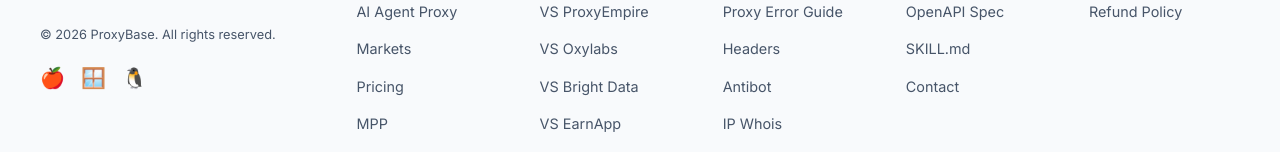
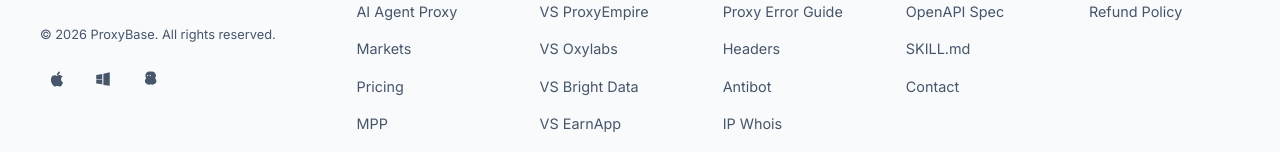
Before and after one commit to proxybasehq/proxybase-landing, a Next.js app: page / in a window 1280 px wide. Shown: the part 7117-7269 px from the top of the page. Built offline with nearby package versions, Linux system fonts and the light colour scheme; no server answers.

Commit message:
fix footer

```diff
--- a/app/components/Footer.js
+++ b/app/components/Footer.js
@@ -1,6 +1,63 @@
+"use client";
+
 import Link from "next/link";
+import { useState, useEffect } from "react";
+
+function MacIcon({ size = 18 }) {
+    return (
+        <svg width={size} height={size} viewBox="0 0 24 24" fill="currentColor" aria-hidden="true">
+            <path d="M18.71 19.5c-.83 1.24-1.71 2.45-3.05 2.47-1.34.03-1.77-.79-3.29-.79-1.53 0-2 .77-3.27.82-1.31.05-2.3-1.32-3.14-2.53C4.25 17 2.94 12.45 4.7 9.39c.87-1.52 2.43-2.48 4.12-2.51 1.28-.02 2.5.87 3.29.87.78 0 2.26-1.07 3.8-.91.65.03 2.47.26 3.64 1.98-.09.06-2.17 1.28-2.15 3.81.03 3.02 2.65 4.03 2.68 4.04-.03.07-.42 1.44-1.38 2.83M13 3.5c.73-.83 1.94-1.46 2.94-1.5.13 1.17-.34 2.35-1.04 3.19-.69.85-1.83 1.51-2.95 1.42-.15-1.15.41-2.35 1.05-3.11z" />
+        </svg>
+    );
+}
+
+function WindowsIcon({ size = 18 }) {
+    return (
+        <svg width={size} height={size} viewBox="0 0 24 24" fill="currentColor" aria-hidden="true">
+            <path d="M3 12V6.5l8-1.1V12H3zm0 .5h8v6.6l-8-1.1V12.5zm9.5-7.6L21 3v9h-8.5V4.9zm0 15.2V12H21v9l-8.5-1.1v-6.8z" />
+        </svg>
+    );
+}
+
+function LinuxIcon({ size = 18 }) {
+    return (
+        <svg width={size} height={size} viewBox="0 0 24 24" fill="currentColor" aria-hidden="true">
+            <path d="M12.37 2.016c-2.584.05-4.87 2.079-5.184 4.67-.184 1.52.28 3.045 1.192 4.257-.96 1.05-1.878 2.29-1.878 3.807 0 2.87 2.454 4.75 5.5 4.75.766 0 1.503-.133 2.193-.374.69.24 1.427.374 2.193.374 3.046 0 5.5-1.88 5.5-4.75 0-1.517-.918-2.757-1.878-3.807.912-1.212 1.376-2.737 1.192-4.257-.314-2.59-2.6-4.62-5.184-4.67h-.456zm-2.12 4.484a.875.875 0 1 1 0 1.75.875.875 0 0 1 0-1.75zm3.5 0a.875.875 0 1 1 0 1.75.875.875 0 0 1 0-1.75z" />
+        </svg>
+    );
+}
+
+const DEFAULT_DOWNLOADS = {
+    macos: "https://github.com/proxybasehq/proxybase-gui/releases/download/proxybase-gui-v0.1.53/ProxyBase_0.1.53_universal.dmg",
+    windows: "https://github.com/proxybasehq/proxybase-gui/releases/download/proxybase-gui-v0.1.53/ProxyBase_0.1.53_x64_en-US.msi",
+    linux: "https://github.com/proxybasehq/proxybase-gui/releases/download/proxybase-gui-v0.1.53/ProxyBase_0.1.53_amd64.deb",
+};
 
 export default function Footer() {
+    const [downloads, setDownloads] = useState(DEFAULT_DOWNLOADS);
+
+    useEffect(() => {
+        let isMounted = true;
+        fetch("/api/releases")
+            .then((res) => res.json())
+            .then((data) => {
+                if (!isMounted || !data?.gui?.assets) return;
+                const macosAsset = data.gui.assets.find((a) => a.os === "macos" && a.name?.endsWith(".dmg"));
+                const winAsset = data.gui.assets.find((a) => a.os === "windows" && (a.name?.endsWith(".msi") || a.name?.endsWith(".exe")));
+                const linuxAsset = data.gui.assets.find((a) => a.os === "linux" && a.name?.endsWith(".deb"));
+
+                setDownloads({
+                    macos: macosAsset?.url || DEFAULT_DOWNLOADS.macos,
+                    windows: winAsset?.url || DEFAULT_DOWNLOADS.windows,
+                    linux: linuxAsset?.url || DEFAULT_DOWNLOADS.linux,
+                });
+            })
+            .catch(() => {});
+        return () => {
+            isMounted = false;
+        };
+    }, []);
+
     return (
         <footer className="footer-vertical">
             <div className="footer-vertical-inner">
@@ -16,9 +73,15 @@
                         © {new Date().getFullYear()} ProxyBase. All rights reserved.
                     </span>
                     <div className="footer-os-downloads">
-                        <a href="https://github.com/proxybasehq/proxybase-gui/releases/latest/download/ProxyBase_0.1.0_universal.dmg" className="footer-os-link" title="Download GUI for macOS" data-umami-event="Footer: Download macOS GUI">🍎</a>
-                        <a href="https://github.com/proxybasehq/proxybase-gui/releases/latest/download/ProxyBase_0.1.0_x64_en-US.msi" className="footer-os-link" title="Download GUI for Windows" data-umami-event="Footer: Download Windows GUI">🪟</a>
-                        <a href="https://github.com/proxybasehq/proxybase-gui/releases/latest/download/proxybase_0.1.0_amd64.deb" className="footer-os-link" title="Download GUI for Linux" data-umami-event="Footer: Download Linux GUI">🐧</a>
+                        <a href={downloads.macos} className="footer-os-link" title="Download GUI for macOS" data-umami-event="Footer: Download macOS GUI">
+                            <MacIcon />
+                        </a>
+                        <a href={downloads.windows} className="footer-os-link" title="Download GUI for Windows" data-umami-event="Footer: Download Windows GUI">
+                            <WindowsIcon />
+                        </a>
+                        <a href={downloads.linux} className="footer-os-link" title="Download GUI for Linux" data-umami-event="Footer: Download Linux GUI">
+                            <LinuxIcon />
+                        </a>
                     </div>
                 </div>
 
--- a/app/globals.css
+++ b/app/globals.css
@@ -1293,19 +1293,28 @@
 .footer-os-downloads {
   margin-top: 16px;
   display: flex;
-  gap: 16px;
+  gap: 12px;
   align-items: center;
 }
 
 .footer-os-link {
-  font-size: 1.25rem;
+  display: inline-flex;
+  align-items: center;
+  justify-content: center;
+  width: 34px;
+  height: 34px;
+  border-radius: 8px;
+  background: rgba(255, 255, 255, 0.03);
+  border: 1px solid rgba(255, 255, 255, 0.08);
+  color: var(--text-muted);
   text-decoration: none;
-  color: var(--text-muted);
-  transition: color var(--transition-fast) ease, transform var(--transition-fast) ease;
+  transition: all var(--transition-fast) ease;
 }
 
 .footer-os-link:hover {
   color: var(--text-primary);
+  background: rgba(255, 255, 255, 0.08);
+  border-color: rgba(255, 255, 255, 0.2);
   transform: translateY(-2px);
 }
 
```
Also changed, not shown: app/markets/page.js (+48 -12 lines).
